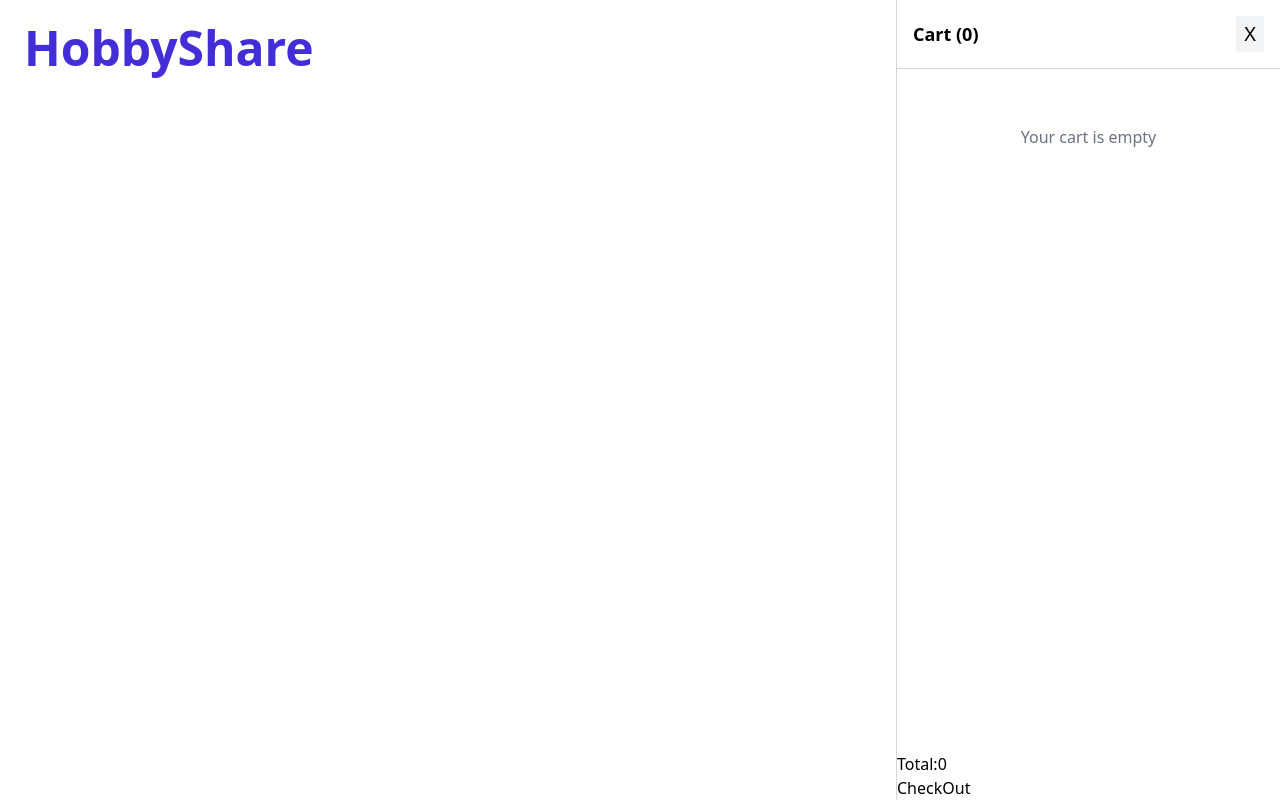
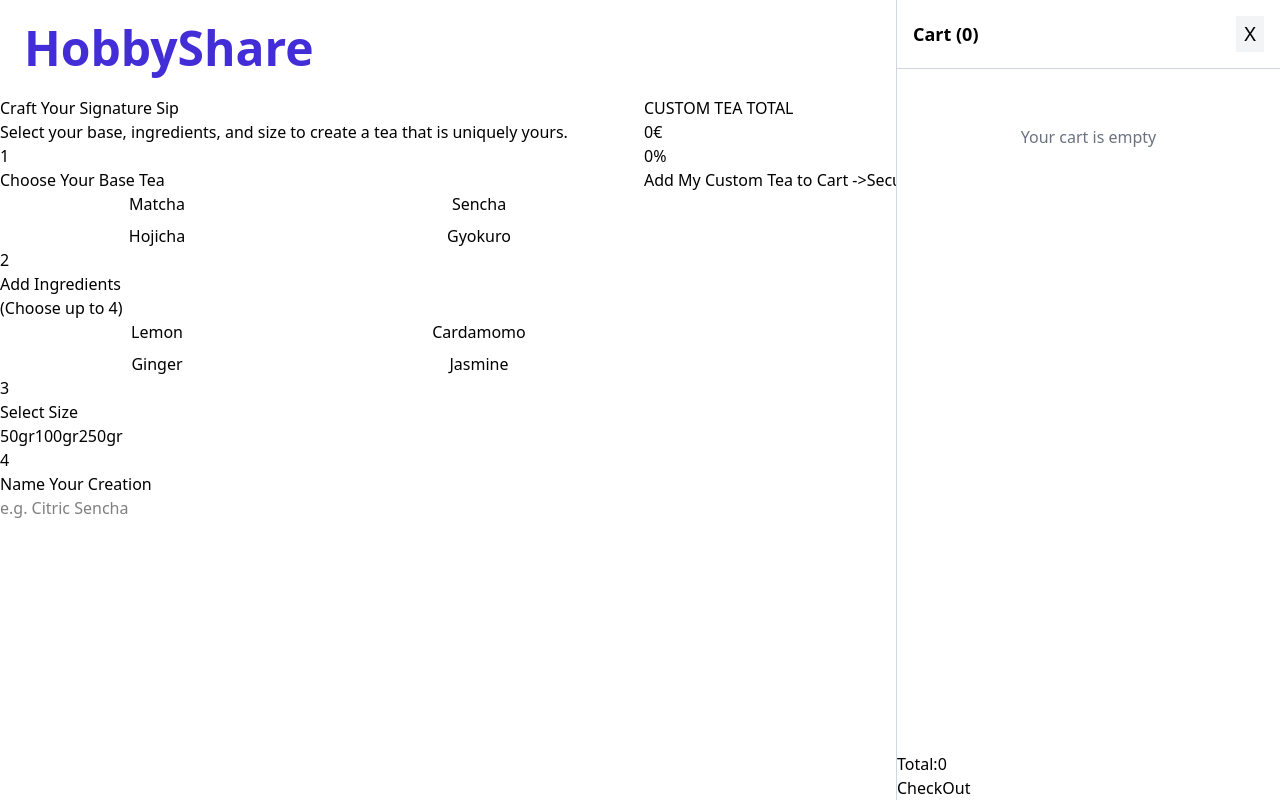
Before and after one commit to nereame96/sprint9-ocha-ecommerce-front, an Angular app: page /custom-tea in a window 1280 px wide. Before the commit this address led to /. Built offline with nearby package versions, Linux system fonts and the light colour scheme.

Commit message:
feature: implement custom-tea service logic and component, html, pending testing and style #7

```diff
--- a/src/app/app.routes.ts
+++ b/src/app/app.routes.ts
@@ -5,6 +5,7 @@
 import { ProductsListComponent } from './products/products-list/products-list';
 import { ProductDetailComponent } from './products/product-detail/product-detail';
 import { CartComponent } from './cart/cart';
+import { CustomTeaComponent } from './custom-tea/custom-tea';
 
 export const routes: Routes = [
   {
@@ -33,6 +34,11 @@
   },
 
   {
+    path: 'custom-tea',
+    component: CustomTeaComponent
+  },
+
+  {
     path: 'cart',
     component: CartComponent
   }
--- a/src/app/core/enums/quantity.enum.ts
+++ b/src/app/core/enums/quantity.enum.ts
@@ -1,5 +1,5 @@
 export enum Quantity {
   FiftyGrams = '50gr',
-  HundredGrams = '100g',
-  TwoHundreFiftyGrams = '250g',
+  HundredGrams = '100gr',
+  TwoHundreFiftyGrams = '250gr',
 }
--- a/src/app/core/services/custom-tea.service.ts
+++ b/src/app/core/services/custom-tea.service.ts
@@ -1,8 +1,66 @@
 import { Injectable } from '@angular/core';
+import { CreateCustomTeaDto } from '../models/custom-tea.interface';
 
 @Injectable({
   providedIn: 'root',
 })
 export class CustomTeaService {
 
+  calculatePrice(customTea: CreateCustomTeaDto): number {
+
+    const basePrices: Record<string, number> = {
+      'Matcha': 9,
+      'Sencha': 8,
+      'Hojicha': 8,
+      'Gyokuro': 10,
+    }
+
+    const sizeMultiplier: Record<string, number> = { //tocara cambiar quantity por size, es confuso, revisar el addCustomTea to cart
+    '50gr': 1,
+    '100gr': 1.8,
+    '250gr': 2.5
+  };
+
+  const basePrice = basePrices[customTea.base] || 0
+  const ingredientsPrice = (customTea.ingredients?.length || 0 ) * 1  //   1 eur/ingredient
+  const multiplier = sizeMultiplier[customTea.quantity] || 1
+  const finalPrice = (basePrice + ingredientsPrice) * multiplier
+
+  return Math.round(finalPrice * 100) / 100;
+
+  }
+
+
+  calculateIntensity(customTea: CreateCustomTeaDto): number {
+
+    const baseIntensity: Record<string, number> = {
+      'Matcha': 6,
+      'Sencha': 4,
+      'Hojicha': 4,
+      'Gyokuro': 6,
+    }
+    const ingredientsIntensity: Record<string, number> = {
+      'Lemon': 6,
+      'Cardamomo': 4,
+      'Ginger': 4,
+      'Jasmine': 6,
+    }
+
+    let totalIntensity = baseIntensity[customTea.base] || 0
+
+    if (customTea.ingredients?.length > 0) {
+      for (const ingredient of customTea.ingredients) {
+        totalIntensity += ingredientsIntensity[ingredient] || 0
+      }
+    }
+    console.log(totalIntensity)
+    const numberOfElements = 1 + (customTea.ingredients.length || 0)
+
+    const averageIntensity = ( totalIntensity / numberOfElements )
+
+    const maxIntensity = 10
+    const percentage = (averageIntensity / maxIntensity) * 100
+
+    return Math.round(percentage)
+  }
 }
--- a/src/app/custom-tea/custom-tea.html
+++ b/src/app/custom-tea/custom-tea.html
@@ -1 +1,74 @@
-<p>custom-tea works!</p>
+
+<div class="grid grid-cols-1 md:grid-cols-2 gap-2">
+  <div>
+
+    <h1>Craft Your Signature Sip</h1>
+    <p>Select your base, ingredients, and size to create a tea that is uniquely yours.</p>
+
+    <div>
+      <span>1</span>
+      <h3>Choose Your Base Tea</h3>
+
+      <div class="grid grid-cols-2 gap-2">
+        @for (base of baseList; track $index) {
+          <button
+          [class.bg-green-600]="selectedBase() === base"
+          (click)="setBase(base)">
+          {{ base }}</button>
+        }
+
+      </div>
+    </div>
+
+    <div>
+      <span>2</span>
+      <h3>Add Ingredients</h3>
+      <span>(Choose up to 4)</span>
+      <div class="grid grid-cols-2 gap-2 ">
+      @for (ingredient of ingredientsList; track $index) {
+          <button
+          [class.bg-green-600]="selectedIngredients().includes(ingredient)"
+          (click)="toggleIngredient(ingredient)">
+          {{ ingredient }}
+          </button>
+
+        }
+      </div>
+    </div>
+
+    <div>
+      <span>3</span>
+      <h3>Select Size</h3>
+      @for (size of sizeList; track $index) {
+        <button
+        [class.bg-green-600]="selectedSize() === size"
+        (click)="setSize(size)">
+        {{ size }}</button>
+      }
+    </div>
+
+    <div>
+      <span>4</span>
+      <h3>Name Your Creation</h3>
+      <input class="w-full" type="text"  placeholder="e.g. Citric Sencha" [(ngModel)]="currentName">
+    </div>
+
+  </div>
+
+  <div>
+
+    <!--<img src="assets/default-custom-tea.jpg" alt="Image default custom-tea">  -->
+    <h4>CUSTOM TEA TOTAL</h4>
+    <h4>{{ currentPrice() }}€</h4>
+    <h4>{{ currentIntensity()}}%</h4>
+    <button
+    (click)="addToCart()"
+    [disabled]="!customTea()"
+    >Add My Custom Tea to Cart -></button>
+    <span>Secure Checkout & Artisan Blending Guarantee</span>
+
+  </div>
+
+
+
+</div>
--- a/src/app/custom-tea/custom-tea.ts
+++ b/src/app/custom-tea/custom-tea.ts
@@ -1,11 +1,118 @@
-import { Component } from '@angular/core';
+import { Component, inject, signal, computed } from '@angular/core';
+import { CustomTeaService } from '../core/services/custom-tea.service';
+import { Base } from '../core/enums/base.enum';
+import { Ingredients } from '../core/enums/ingredients.enum';
+import { Quantity } from '../core/enums/quantity.enum';
+import { FormBuilder, FormsModule, Validators, ɵInternalFormsSharedModule } from '@angular/forms';
+import { CreateCustomTeaDto } from '../core/models/custom-tea.interface';
+import { CartService } from '../core/services/cart.service';
 
 @Component({
   selector: 'app-custom-tea',
-  imports: [],
+  imports: [ FormsModule],
   templateUrl: './custom-tea.html',
   styleUrl: './custom-tea.css',
 })
-export class CustomTea {
+export class CustomTeaComponent {
+
+  customTeaService = inject(CustomTeaService)
+  cartService = inject(CartService)
+
+  selectedBase = signal< Base | null >(null)
+  selectedIngredients = signal<Ingredients[]>([])
+  selectedSize = signal<Quantity | null>(null)
+  currentName = signal<string>('')
+
+  baseList = Object.values(Base)
+  ingredientsList = Object.values(Ingredients)
+  sizeList = Object.values(Quantity)
+
+
+  currentIntensity = computed(() => {
+    const currentBase = this.selectedBase()
+
+    if (!currentBase) return 0
+
+    return this.customTeaService.calculateIntensity({
+      base: currentBase,
+      ingredients: this.selectedIngredients()
+    } as any)
+  })
+
+  currentPrice = computed(() => {
+    const currentBase = this.selectedBase()
+    const currentSize = this.selectedSize()
+
+    if (!currentBase || !currentSize) return 0
+
+    return this.customTeaService.calculatePrice({
+      base: currentBase,
+      quantity: currentSize,
+      ingredients: this.selectedIngredients()
+    } as any)
+  })
+
+  customTea = computed(() => {
+    const currentBase = this.selectedBase()
+    const currentSize = this.selectedSize()
+
+    if (!currentBase || !currentSize) return null
+
+    return {
+      name: this.currentName(),
+      base: currentBase,
+      ingredients: this.selectedIngredients(),
+      calculatedPrice: this.currentPrice(),
+      intensity: this.currentIntensity(),
+      quantity: currentSize,
+      imageUrl: 'assets/default-custom-tea.jpg'  //falta poner una imagen
+    }
+
+
+  })
+
+
+
+  toggleIngredient(ingredient: Ingredients): void  {
+
+    this.selectedIngredients.update((currentIngredients) => {
+      const haveIngredient = currentIngredients.includes(ingredient)
+
+      if (haveIngredient) {
+        return currentIngredients.filter(item => item !== ingredient)
+      } else {
+          if (currentIngredients.length >= 4) {
+            alert('Max. 4 ingredients is allow')
+            return currentIngredients
+          } else {
+            return [...currentIngredients, ingredient]
+          }
+                }
+    })
+
+    }
+
+  setBase(base: Base) {
+    this.selectedBase.set(base)
+  }
+
+  setSize(size: Quantity) {
+    this.selectedSize.set(size)
+  }
+
+  setName(name: string) {
+    this.currentName.set(name)
+  }
+
+  addToCart() {
+    const customTea = this.customTea()
+
+    if (customTea) {
+      this.cartService.addCustomTea(customTea, 1)
+    } else {
+      alert('Please select a base and size before adding to cart')
+    }
+  }
+
 
 }
```
